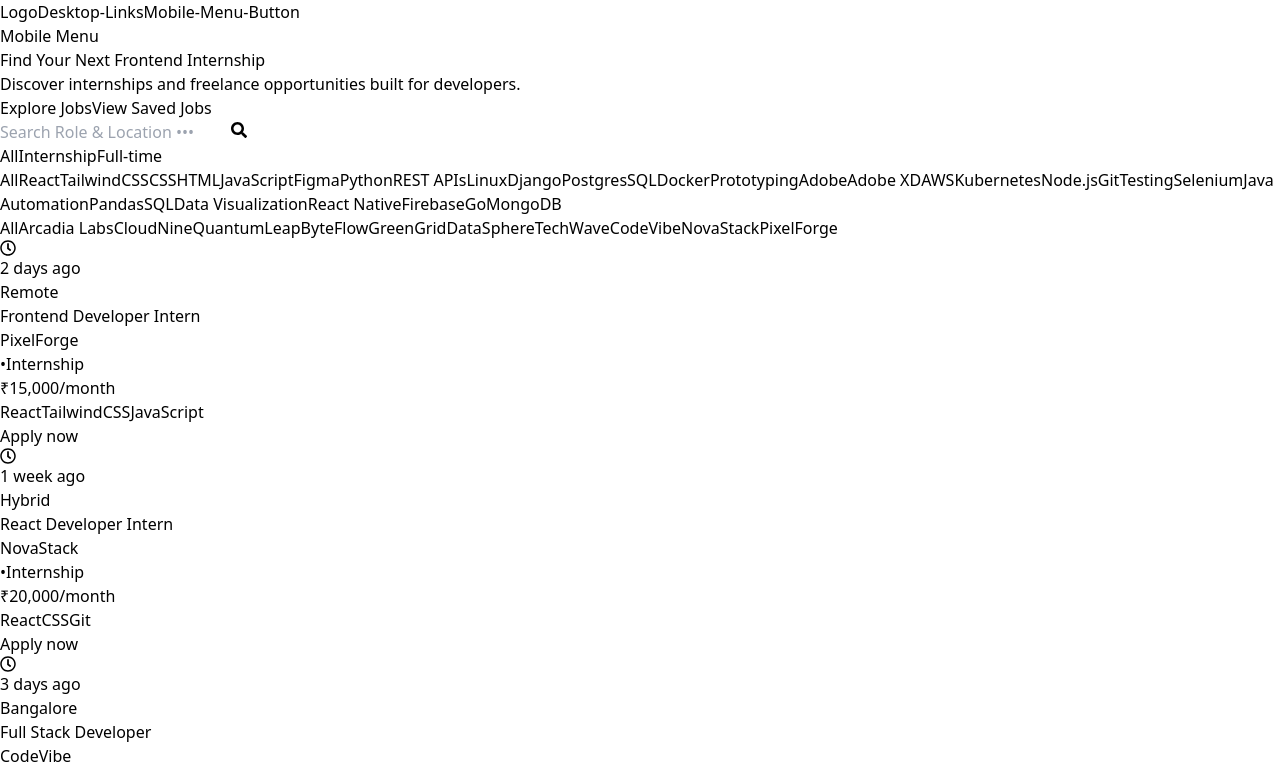
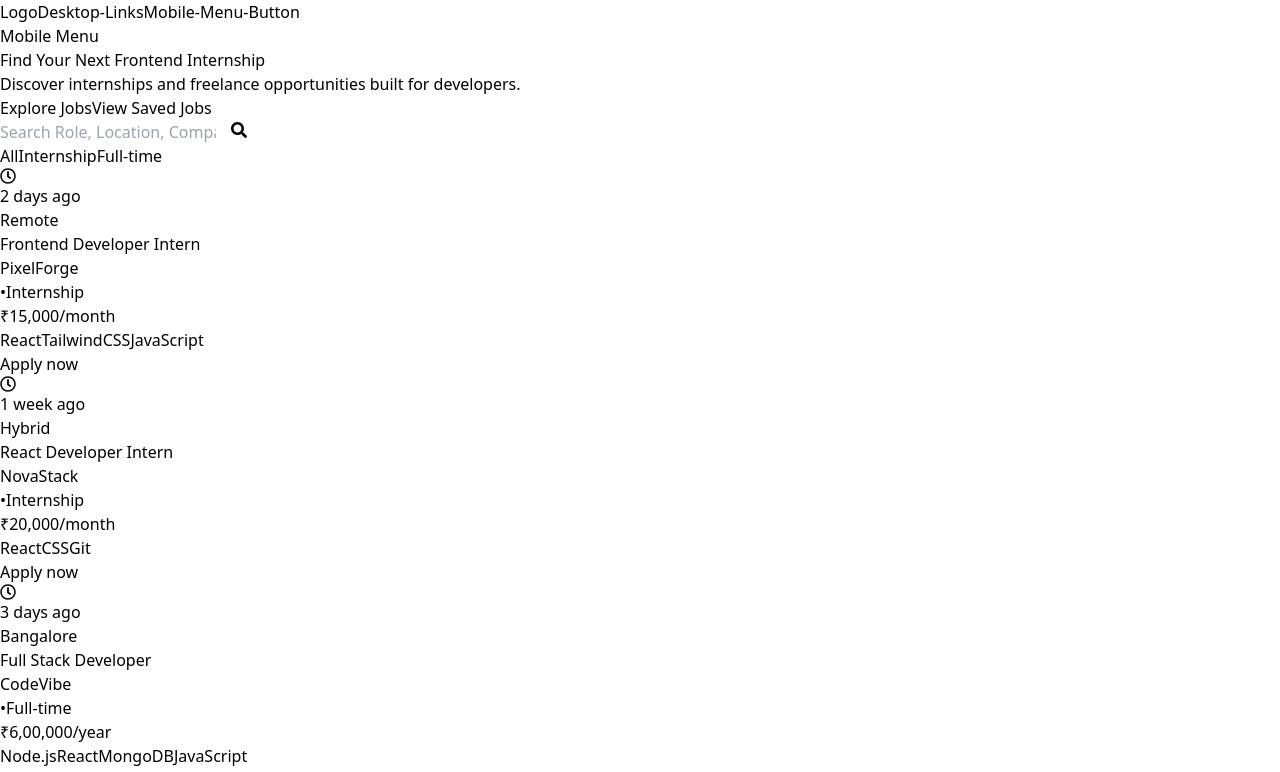
Before and after one commit to Hard1stf/DevLaunch-Jobs, a React (Vite) app: page / in a window 1280 px wide. Shown: the top 772 px of the page. Built offline with nearby package versions, Linux system fonts and the light colour scheme.

Commit message:
feat(Home/SearchBar/Filters): Make search more diverse for companys, skills, locations and roles

```diff
--- a/src/Pages/Home.jsx
+++ b/src/Pages/Home.jsx
@@ -9,16 +9,15 @@
 const Home = () => {
     const [searchTerm, setSearchTerm] = useState("");
     const [selectedType, setSelectedType] = useState("All");
-    const [selectedCompany, setSelectedCompany] = useState("All");
-    const [selectedSkill, setSelectedSkill] = useState("All");
 
     const filteredJobs = jobs.filter((job) => {
-        const matchesSearch = job.role.toLowerCase().includes(searchTerm.toLowerCase()) || job.location.toLowerCase().includes(searchTerm.toLowerCase());
+        const matchesSearch = job.role.toLowerCase().includes(searchTerm.toLowerCase()) ||
+        job.location.toLowerCase().includes(searchTerm.toLowerCase()) ||
+        job.company.toLowerCase().includes(searchTerm.toLowerCase()) ||
+        job.skills.some(skill => skill.toLowerCase().includes(searchTerm.toLowerCase()));
         const matchesType = selectedType === "All" || job.type === selectedType;
-        const matchesCompany = selectedCompany === "All" || job.company === selectedCompany;
-        const matchesSkill = selectedSkill === "All" || job.skills.includes(selectedSkill);
 
-        return matchesSearch && matchesType && matchesCompany && matchesSkill;
+        return matchesSearch && matchesType;
     });
 
   return (
@@ -27,7 +26,7 @@
         <Navbar />
         <Hero />
         <SearchBar searchTerm={searchTerm} setSearchTerm={setSearchTerm} />
-        <Filters selectedType={selectedType} setSelectedType={setSelectedType} selectedCompany={selectedCompany} setSelectedCompany={setSelectedCompany} selectedSkill={selectedSkill} setSelectedSkill={setSelectedSkill} />
+        <Filters selectedType={selectedType} setSelectedType={setSelectedType} />
         <JobGrid jobs={filteredJobs}/>
       </div>
     </>
--- a/src/components/Filters/Filters.jsx
+++ b/src/components/Filters/Filters.jsx
@@ -1,58 +1,5 @@
-const Filters = ({
-  selectedType,
-  setSelectedType,
-  selectedCompany,
-  setSelectedCompany,
-  selectedSkill,
-  setSelectedSkill,
-}) => {
+const Filters = ({ selectedType, setSelectedType}) => {
   const filtersByType = ['All', 'Internship', 'Full-time'];
-  const filtersByCompany = [
-    'All',
-    'Arcadia Labs',
-    'CloudNine',
-    'QuantumLeap',
-    'ByteFlow',
-    'GreenGrid',
-    'DataSphere',
-    'TechWave',
-    'CodeVibe',
-    'NovaStack',
-    'PixelForge',
-  ];
-  const filtersBySkill = [
-    'All',
-    'React',
-    'TailwindCSS',
-    'CSS',
-    'HTML',
-    'JavaScript',
-    'Figma',
-    'Python',
-    'REST APIs',
-    'Linux',
-    'Django',
-    'PostgresSQL',
-    'Docker',
-    'Prototyping',
-    'Adobe',
-    'Adobe XD',
-    'AWS',
-    'Kubernetes',
-    'Node.js',
-    'Git',
-    'Testing',
-    'Selenium',
-    'Java',
-    'Automation',
-    'Pandas',
-    'SQL',
-    'Data Visualization',
-    'React Native',
-    'Firebase',
-    'Go',
-    'MongoDB',
-  ];
 
   return (
     <>
@@ -67,30 +14,9 @@
             </button>
           ))}
         </div>
-        <div className="max-w-4xl gap-4 mx-auto flex justify-evenly flex-wrap rounded-full mt-10 text-lg">
-          {filtersBySkill.map((filter) => (
-            <button
-              onClick={() => setSelectedSkill(filter)}
-              className={`border font-semibold cursor-pointer bg-slate-800 py-2 px-4 rounded-full transition-all duration-300 ease-in-out ${selectedSkill === filter ? 'text-slate-900 bg-cyan-500' : 'text-white'}`}
-            >
-              {filter}
-            </button>
-          ))}
-        </div>
-        <div className="max-w-4xl gap-2 mx-auto flex justify-evenly flex-wrap rounded-full mt-10 text-lg">
-          {filtersByCompany.map((filter) => (
-            <button
-              onClick={() => setSelectedCompany(filter)}
-              className={`border font-semibold cursor-pointer bg-slate-800 py-2 px-4 rounded-full transition-all duration-300 ease-in-out ${selectedCompany === filter ? 'text-slate-900 bg-cyan-500' : 'text-white'}`}
-            >
-              {filter}
-            </button>
-          ))}
-        </div>
       </div>
     </>
   );
 };
 
 export default Filters;
-// bg-slate-800 text-slate-300
--- a/src/components/SearchBar/SearchBar.jsx
+++ b/src/components/SearchBar/SearchBar.jsx
@@ -17,7 +17,7 @@
         className="max-w-sm border mx-auto p-2 flex justify-between rounded-full"
       >
         <input
-          placeholder="Search Role & Location •••"
+          placeholder="Search Role, Location, Company & Skills"
           type="search"
           value={searchTerm}
           onChange={e => setSearchTerm(e.target.value)}
```
